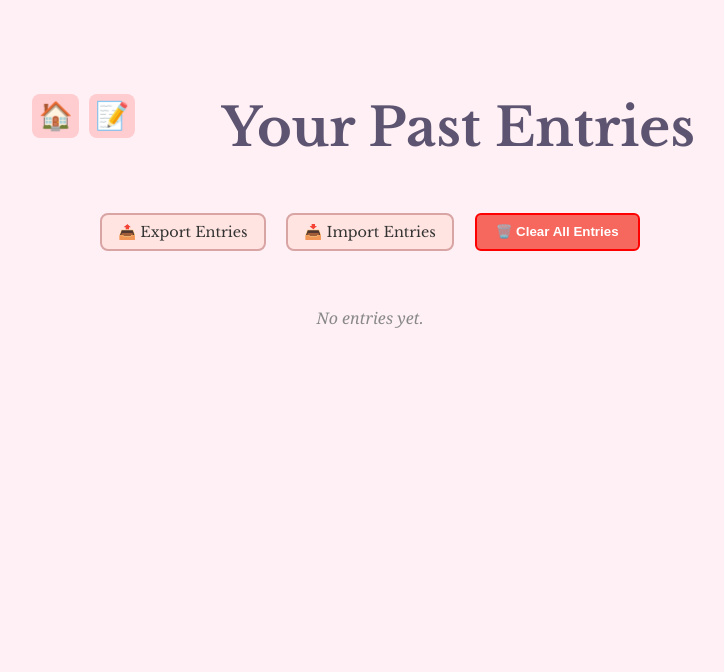
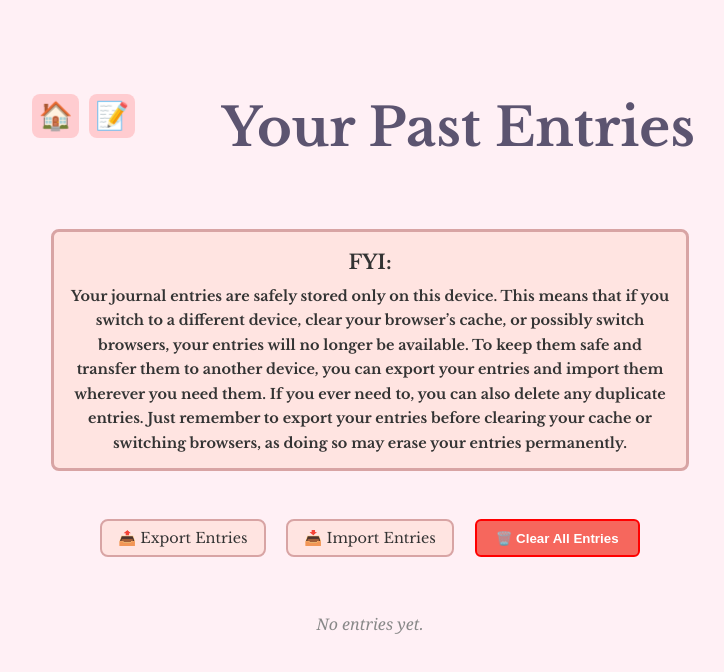
Before and after one commit to ShaynaMBarclay/vent2me, a React (Vite) app: page /history in a window 1280 px wide. Shown: the top 672 px of the page, without its empty margins (270-994 px from the left). Built offline with nearby package versions, Linux system fonts and the light colour scheme; a web font is replaced by a local one.

Commit message:
Added fyi to history

```diff
--- a/src/pages/History.jsx
+++ b/src/pages/History.jsx
@@ -77,10 +77,18 @@ function History() {
 
   return (
     <div className="history-container">
+
       <div className="history-header">
+
         <button onClick={() => navigate('/')} className="journalhome-button">🏠</button>
         <button onClick={() => navigate('/journal')} className="journalhome-button">📝</button>
         <h2>Your Past Entries</h2>
+      </div>
+
+        {/* Explanation Box */}
+      <div className="info-box">
+        <p><strong>FYI:</strong></p>
+        <p>Your journal entries are safely stored only on this device. This means that if you switch to a different device, clear your browser’s cache, or possibly switch browsers, your entries will no longer be available. To keep them safe and transfer them to another device, you can export your entries and import them wherever you need them. If you ever need to, you can also delete any duplicate entries. Just remember to export your entries before clearing your cache or switching browsers, as doing so may erase your entries permanently.</p>
       </div>
 
 
--- a/src/styles/History.css
+++ b/src/styles/History.css
@@ -227,3 +227,36 @@
     border: 2px solid #694c4c;
     color: #f8d9d9;
   }
+
+  .info-box {
+ background-color: #ffe4e1;
+    color: #333;
+    border: 3px solid #d8a4a4;
+    border-radius: 8px;
+    padding: 0.5rem 1rem;
+    cursor: pointer;
+    transition: background-color 0.2s ease;
+    font-size: 0.9rem;
+    margin: 2rem;
+     width: 80%;
+     max-width: 600px;
+     text-align: center;
+}
+
+.info-box p {
+  margin: 5px 0;
+  line-height: 1.7;
+  font-weight: 600;
+  font-family: "Libre Baskerville", serif;
+}
+
+.info-box strong {
+  font-weight: bold;
+  font-size: 20px;
+}
+
+body.dark-mode .info-box {
+    background-color: #9b8886;
+    border: 2px solid #694c4c;
+    color: #f8d9d9;
+}
```
